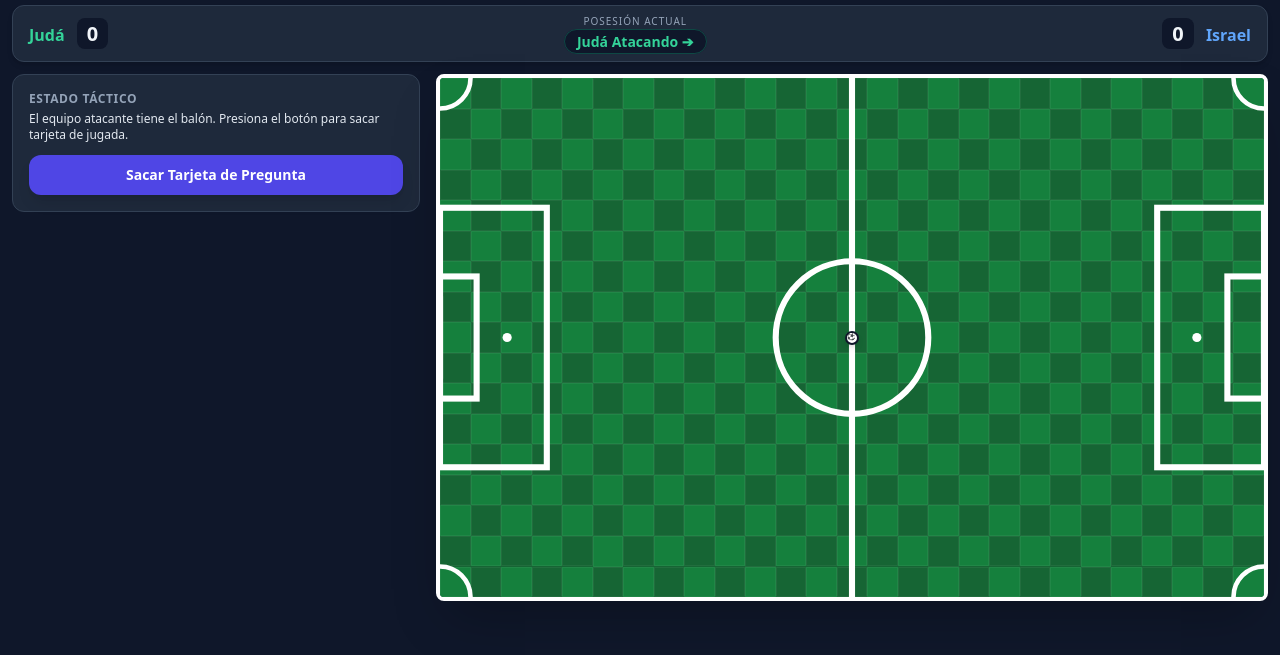
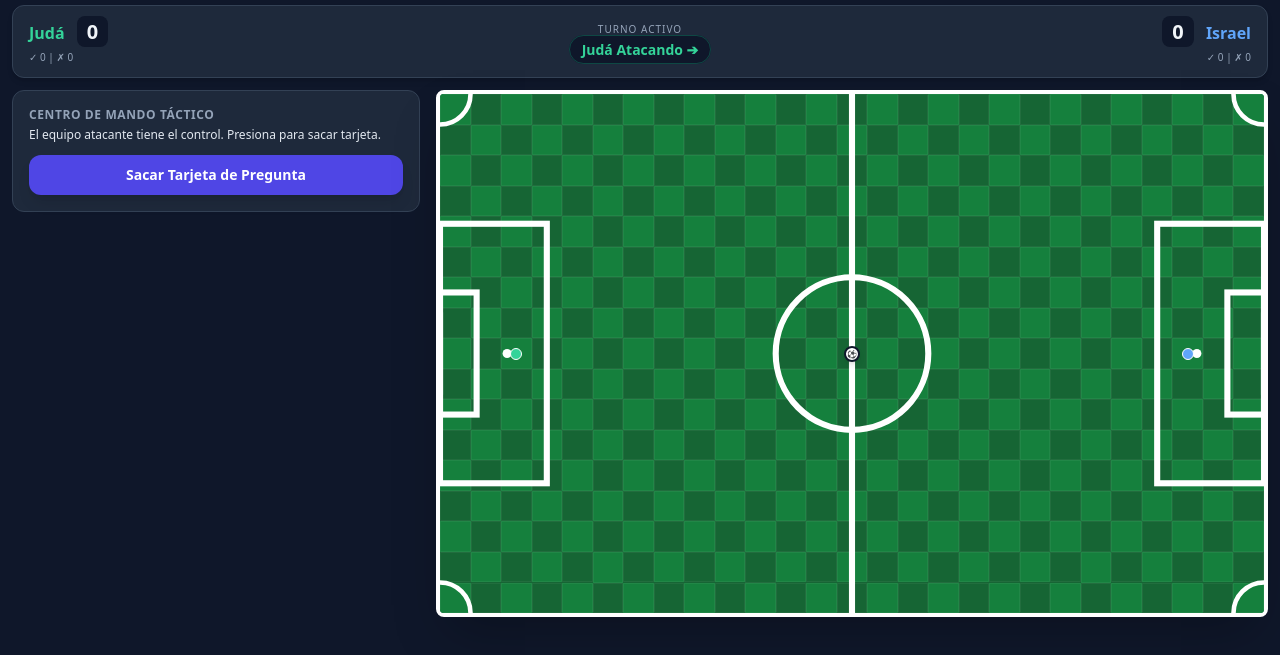
Before and after one commit to cecprasca48/la-gran-jugada, a plain HTML site: page index.htm in a window 1280 px wide. Both pictures are taken after a click on the button "¡Iniciar La Gran Jugada!". Shown: the part 63-718 px from the top of the page. Drawn offline with nearby package versions, Linux system fonts and the light colour scheme.

Commit message:
Update index.htm

```diff
--- a/index.htm
+++ b/index.htm
@@ -30,7 +30,7 @@
         <p class="text-xs text-slate-400 italic">Un Gran Desafío Bíblico en Cancha</p>
     </header>
 
-    <!-- Pantalla de Configuración Inicial -->
+    <!-- Pantalla de Configuración -->
     <div id="setup-screen" class="w-full max-w-xl bg-slate-800 p-6 rounded-2xl shadow-xl border border-slate-700 mt-4">
         <h2 class="text-xl font-bold text-white mb-4">Configuración del Partido</h2>
         <div class="space-y-4">
@@ -52,40 +52,42 @@
         </div>
     </div>
 
-    <!-- Pantalla Principal de Juego (Diseño Responsivo: Lados en PC, Apilado en Móvil) -->
+    <!-- Pantalla Principal de Juego (Diseño Responsivo: Izquierda PC / Abajo Móvil) -->
     <div id="game-screen" class="w-full max-w-7xl hidden flex flex-col items-center">
-        <!-- Marcador superior -->
-        <div class="w-full flex justify-between items-center bg-slate-800 px-4 py-2 rounded-xl mb-3 border border-slate-700 shadow-md">
+        <!-- Marcador superior con estadísticas de aciertos y errores -->
+        <div class="w-full grid grid-cols-3 items-center bg-slate-800 px-4 py-3 rounded-xl mb-3 border border-slate-700 shadow-md">
             <div class="text-left">
                 <span id="disp-team1" class="font-bold text-emerald-400 text-sm md:text-base">Judá</span>
                 <span id="score-team1" class="text-xl font-black ml-2 bg-slate-900 px-2.5 py-0.5 rounded-lg">0</span>
+                <div class="text-[10px] text-slate-400 mt-1">✓ <span id="t1-correct">0</span> | ✗ <span id="t1-errors">0</span></div>
             </div>
             <div class="text-center">
-                <span class="text-[10px] uppercase tracking-widest text-slate-400 block">Posesión Actual</span>
-                <span id="disp-possession" class="font-bold text-amber-400 text-xs md:text-sm bg-slate-900 px-3 py-0.5 rounded-full border border-amber-500/30">Judá Atacando</span>
+                <span class="text-[10px] uppercase tracking-widest text-slate-400 block">Turno Activo</span>
+                <span id="disp-possession" class="font-bold text-amber-400 text-xs md:text-sm bg-slate-900 px-3 py-1 rounded-full border border-amber-500/30">Judá Atacando</span>
             </div>
             <div class="text-right">
                 <span id="score-team2" class="text-xl font-black mr-2 bg-slate-900 px-2.5 py-0.5 rounded-lg">0</span>
                 <span id="disp-team2" class="font-bold text-blue-400 text-sm md:text-base">Israel</span>
+                <div class="text-[10px] text-slate-400 mt-1">✓ <span id="t2-correct">0</span> | ✗ <span id="t2-errors">0</span></div>
             </div>
         </div>
 
-        <!-- Layout Adaptable: En PC las tarjetas van al costado izquierdo y el campo a la derecha para evitar scroll -->
+        <!-- Layout Táctico: Panel Izquierdo / Cancha Derecha -->
         <div class="w-full grid grid-cols-1 lg:grid-cols-12 gap-4 items-start">
 
-            <!-- Panel Lateral de Control y Preguntas (Izquierda en PC, Abajo en Móvil) -->
+            <!-- Panel de Control y Tarjetas -->
             <div class="lg:col-span-4 flex flex-col gap-3 order-2 lg:order-1">
                 <div class="bg-slate-800 p-4 rounded-xl border border-slate-700 flex flex-col justify-between">
                     <div>
-                        <h3 class="text-xs font-bold uppercase tracking-wider text-slate-400 mb-1">Estado Táctico</h3>
-                        <p id="game-status-text" class="text-slate-200 text-xs mb-3">El equipo atacante tiene el balón. Presiona el botón para sacar tarjeta de jugada.</p>
+                        <h3 class="text-xs font-bold uppercase tracking-wider text-slate-400 mb-1">Centro de Mando Táctico</h3>
+                        <p id="game-status-text" class="text-slate-200 text-xs mb-3">El equipo atacante tiene el control. Presiona para sacar tarjeta.</p>
                     </div>
                     <button id="draw-card-btn" onclick="drawCard()" class="w-full bg-indigo-600 hover:bg-indigo-500 text-white font-bold py-2.5 rounded-xl transition shadow-lg text-sm">
                         Sacar Tarjeta de Pregunta
                     </button>
                 </div>
 
-                <!-- Tarjeta de Preguntas Interactiva -->
+                <!-- Tarjeta Interactiva -->
                 <div id="card-panel" class="bg-slate-800 p-4 rounded-xl border border-slate-700 flex flex-col justify-between hidden">
                     <div>
                         <div class="flex justify-between items-center mb-2">
@@ -97,50 +99,33 @@
                         </div>
                         <p id="card-question" class="text-sm font-semibold text-white mb-3">Pregunta aquí...</p>
 
-                        <!-- Opciones de opción múltiple -->
+                        <!-- Opciones -->
                         <div id="options-container" class="grid grid-cols-1 gap-1.5 mb-3"></div>
                     </div>
                     <div id="card-result" class="text-xs font-bold text-center py-2 rounded-lg bg-slate-900 hidden"></div>
                 </div>
             </div>
 
-            <!-- Tablero de 17x27 con líneas reglamentarias (Derecha en PC, Arriba en Móvil) -->
+            <!-- Tablero Gráfico de 17x27 con Líneas Blancas -->
             <div class="lg:col-span-8 order-1 lg:order-2">
                 <div class="relative w-full bg-emerald-700 border-4 border-white rounded-lg shadow-2xl overflow-hidden">
-                    <!-- Capa de líneas blancas SVG -->
                     <svg class="absolute inset-0 w-full h-full pointer-events-none z-10" viewBox="0 0 270 170" preserveAspectRatio="none">
-                        <!-- Línea de medio campo -->
                         <line x1="135" y1="0" x2="135" y2="170" stroke="white" stroke-width="2" />
-                        <!-- Círculo central -->
                         <circle cx="135" cy="85" r="25" stroke="white" stroke-width="2" fill="none" />
                         <circle cx="135" cy="85" r="2" fill="white" />
-
-                        <!-- Área Grande Izquierda -->
                         <rect x="0" y="42.5" width="35" height="85" stroke="white" stroke-width="2" fill="none" />
-                        <!-- Área Chica Izquierda -->
                         <rect x="0" y="65" width="12" height="40" stroke="white" stroke-width="2" fill="none" />
-                        <!-- Arco Izquierdo -->
                         <rect x="-6" y="72.5" width="6" height="25" stroke="white" stroke-width="2" fill="none" />
-                        <!-- Punto Penal Izquierdo -->
                         <circle cx="22" cy="85" r="1.5" fill="white" />
-
-                        <!-- Área Grande Derecha -->
                         <rect x="235" y="42.5" width="35" height="85" stroke="white" stroke-width="2" fill="none" />
-                        <!-- Área Chica Derecha -->
                         <rect x="258" y="65" width="12" height="40" stroke="white" stroke-width="2" fill="none" />
-                        <!-- Arco Derecho -->
                         <rect x="270" y="72.5" width="6" height="25" stroke="white" stroke-width="2" fill="none" />
-                        <!-- Punto Penal Derecho -->
                         <circle cx="248" cy="85" r="1.5" fill="white" />
-
-                        <!-- Esquinas (Córner) -->
                         <path d="M 0,10 A 10,10 0 0,0 10,0" stroke="white" stroke-width="1.5" fill="none" />
                         <path d="M 0,160 A 10,10 0 0,1 10,170" stroke="white" stroke-width="1.5" fill="none" />
                         <path d="M 270,10 A 10,10 0 0,1 260,0" stroke="white" stroke-width="1.5" fill="none" />
                         <path d="M 270,160 A 10,10 0 0,0 260,170" stroke="white" stroke-width="1.5" fill="none" />
                     </svg>
-
-                    <!-- Cuadrícula 17x27 -->
                     <div id="pitch-grid" class="pitch-grid w-full"></div>
                 </div>
             </div>
@@ -154,27 +139,29 @@
             team2: "Israel",
             score1: 0,
             score2: 0,
+            t1Correct: 0, t1Errors: 0,
+            t2Correct: 0, t2Errors: 0,
             target: 3,
-            attacker: 1, // 1 para team1, 2 para team2
-            ballX: 13, // Centro del campo (0 a 26)
-            ballY: 8,  // Centro vertical (0 a 16)
+            attacker: 1,
+            ballX: 13,
+            ballY: 8,
             timer: 20,
             interval: null,
             currentCard: null
         };
 
-        // Banco de 8 direcciones posibles según el reglamento original
         const possibleDirections = [
             { code: "A", name: "Avanzar (Frente)", dx: 1, dy: 0 },
             { code: "ADD", name: "Avanzar Diagonal Derecha", dx: 1, dy: -1 },
             { code: "ADE", name: "Avanzar Diagonal Izquierda", dx: 1, dy: 1 },
-            { code: "LD", name: "Movimiento Lateral Derecho", dx: 0, dy: -1 },
-            { code: "LE", name: "Movimiento Lateral Izquierdo", dx: 0, dy: 1 },
+            { code: "LD", name: "Lateral Derecho", dx: 0, dy: -1 },
+            { code: "LE", name: "Lateral Izquierdo", dx: 0, dy: 1 },
             { code: "R", name: "Retroceder", dx: -1, dy: 0 },
             { code: "RDD", name: "Retroceder Diagonal Derecha", dx: -1, dy: -1 },
             { code: "RDE", name: "Retroceder Diagonal Izquierda", dx: -1, dy: 1 }
         ];
 
+        // Banco expandido de preguntas base
         const sampleCards = [
             { ref: "A1", q: "Palavra chave no livro de Gênesis.", correct: "No princípio", options: ["No princípio", "Criação divina", "No princípio crió Deus", "A terra era sem forma"], refBib: "Gn 1:1" },
             { ref: "A1", q: "Bisavó de Noé. Não conheceu a morte.", correct: "Enoque", options: ["Matusalém", "Enoque", "Jared", "Lameque"], refBib: "Gn 5:21-29" },
@@ -197,14 +184,22 @@
 
             document.getElementById('disp-team1').innerText = gameState.team1;
             document.getElementById('disp-team2').innerText = gameState.team2;
-            document.getElementById('score-team1').innerText = gameState.score1;
-            document.getElementById('score-team2').innerText = gameState.score2;
+            updateStatsUI();
 
             document.getElementById('setup-screen').classList.add('hidden');
             document.getElementById('game-screen').classList.remove('hidden');
 
             renderPitch();
             updatePossessionLabel();
+        }
+
+        function updateStatsUI() {
+            document.getElementById('score-team1').innerText = gameState.score1;
+            document.getElementById('score-team2').innerText = gameState.score2;
+            document.getElementById('t1-correct').innerText = gameState.t1Correct;
+            document.getElementById('t1-errors').innerText = gameState.t1Errors;
+            document.getElementById('t2-correct').innerText = gameState.t2Correct;
+            document.getElementById('t2-errors').innerText = gameState.t2Errors;
         }
 
         function renderPitch() {
@@ -216,11 +211,22 @@
                     const isDark = (r + c) % 2 === 0;
                     cell.className = `cell ${isDark ? 'cell-dark' : 'cell-light'}`;
 
+                    // Renderizar balón y fichas tácticas simplificadas
                     if (c === gameState.ballX && r === gameState.ballY) {
                         const ball = document.createElement('div');
-                        ball.className = 'w-3.5 h-3.5 bg-white rounded-full shadow-md border-2 border-slate-900 z-20 flex items-center justify-center text-[7px] font-black text-slate-900';
+                        ball.className = 'w-4 h-4 bg-white rounded-full shadow-md border-2 border-slate-900 z-20 flex items-center justify-center text-[8px] font-black text-slate-900';
                         ball.innerText = '⚽';
                         cell.appendChild(ball);
+                    } else if (c === 2 && r === 8) {
+                        // Ficha Arquero Equipo 1
+                        const p1 = document.createElement('div');
+                        p1.className = 'w-3 h-3 bg-emerald-400 rounded-full border border-white z-10';
+                        cell.appendChild(p1);
+                    } else if (c === 24 && r === 8) {
+                        // Ficha Arquero Equipo 2
+                        const p2 = document.createElement('div');
+                        p2.className = 'w-3 h-3 bg-blue-400 rounded-full border border-white z-10';
+                        cell.appendChild(p2);
                     }
                     grid.appendChild(cell);
                 }
@@ -231,10 +237,10 @@
             const lbl = document.getElementById('disp-possession');
             if (gameState.attacker === 1) {
                 lbl.innerText = `${gameState.team1} Atacando ➔`;
-                lbl.className = "font-bold text-emerald-400 text-xs md:text-sm bg-slate-900 px-3 py-0.5 rounded-full border border-emerald-500/30";
+                lbl.className = "font-bold text-emerald-400 text-xs md:text-sm bg-slate-900 px-3 py-1 rounded-full border border-emerald-500/30";
             } else {
                 lbl.innerText = `⬅️ ${gameState.team2} Atacando`;
-                lbl.className = "font-bold text-blue-400 text-xs md:text-sm bg-slate-900 px-3 py-0.5 rounded-full border border-blue-500/30";
+                lbl.className = "font-bold text-blue-400 text-xs md:text-sm bg-slate-900 px-3 py-1 rounded-full border border-blue-500/30";
             }
         }
 
@@ -244,10 +250,9 @@
             cardPanel.classList.remove('hidden');
             document.getElementById('card-result').classList.add('hidden');
 
-            // Seleccionar pregunta aleatoria y alternar dirección y movimiento aleatorio (1 a 6 casillas)
             const card = sampleCards[Math.floor(Math.random() * sampleCards.length)];
             const randomDir = possibleDirections[Math.floor(Math.random() * possibleDirections.length)];
-            const randomMov = Math.floor(Math.random() * 5) + 1; // Entre 1 y 5 casillas
+            const randomMov = Math.floor(Math.random() * 5) + 1;
 
             gameState.currentCard = {
                 ...card,
@@ -255,7 +260,7 @@
                 mov: randomMov
             };
 
-            document.getElementById('card-ref').innerText = `REF: ${card.ref} | ${card.refBib} | Dir: ${randomDir.code} (${randomMov} cas)`;
+            document.getElementById('card-ref').innerText = `REF: ${card.ref} | ${card.refBib} | Mov: ${randomDir.code} (${randomMov} cas)`;
             document.getElementById('card-question').innerText = card.q;
 
             const optContainer = document.getElementById('options-container');
@@ -298,30 +303,34 @@
             const dir = gameState.currentCard.dirObj;
             const mov = gameState.currentCard.mov;
 
+            // Registrar estadísticas de aciertos/errores
+            if (gameState.attacker === 1) {
+                if (isCorrect) gameState.t2Correct++; else gameState.t1Errors++;
+            } else {
+                if (isCorrect) gameState.t1Correct++; else gameState.t2Errors++;
+            }
+            updateStatsUI();
+
             if (isCorrect) {
-                // Defensor responde bien -> Robo de balón e intercepta moviéndose hacia adelante del atacante
                 resultDiv.className = "text-xs font-bold text-center py-2 rounded-lg bg-emerald-500/20 text-emerald-300 border border-emerald-500/40";
-                resultDiv.innerText = `¡Correcto! ${defenderName} defendió e interceptó. ¡Robo de posesión!`;
+                resultDiv.innerText = `¡Correcto! ${defenderName} interceptó. ¡Robo de posesión!`;
                 gameState.attacker = gameState.attacker === 1 ? 2 : 1;
             } else {
-                // Defensor falla o expira el tiempo -> Atacante avanza según el vector aleatorio de la tarjeta
                 resultDiv.className = "text-xs font-bold text-center py-2 rounded-lg bg-rose-500/20 text-rose-300 border border-rose-500/40";
                 resultDiv.innerText = `Incorrecto / Tiempo agotado. ${attackerName} avanza (${dir.code}: ${mov} casillas).`;
 
-                // Aplicar movimiento vectorial según la dirección del equipo atacante
                 let multiplier = (gameState.attacker === 1) ? 1 : -1;
                 gameState.ballX = Math.max(0, Math.min(26, gameState.ballX + (dir.dx * mov * multiplier)));
                 gameState.ballY = Math.max(0, Math.min(16, gameState.ballY + (dir.dy * mov)));
 
-                // Validar si cruza la línea de gol (X=0 para equipo 2, X=26 para equipo 1)
                 if (gameState.attacker === 1 && gameState.ballX >= 26) {
                     gameState.score1++;
-                    document.getElementById('score-team1').innerText = gameState.score1;
+                    updateStatsUI();
                     alert(`¡GOOOOL de ${gameState.team1}! ⚽🎉`);
                     gameState.ballX = 13; gameState.ballY = 8;
                 } else if (gameState.attacker === 2 && gameState.ballX <= 0) {
                     gameState.score2++;
-                    document.getElementById('score-team2').innerText = gameState.score2;
+                    updateStatsUI();
                     alert(`¡GOOOOL de ${gameState.team2}! ⚽🎉`);
                     gameState.ballX = 13; gameState.ballY = 8;
                 }
```
